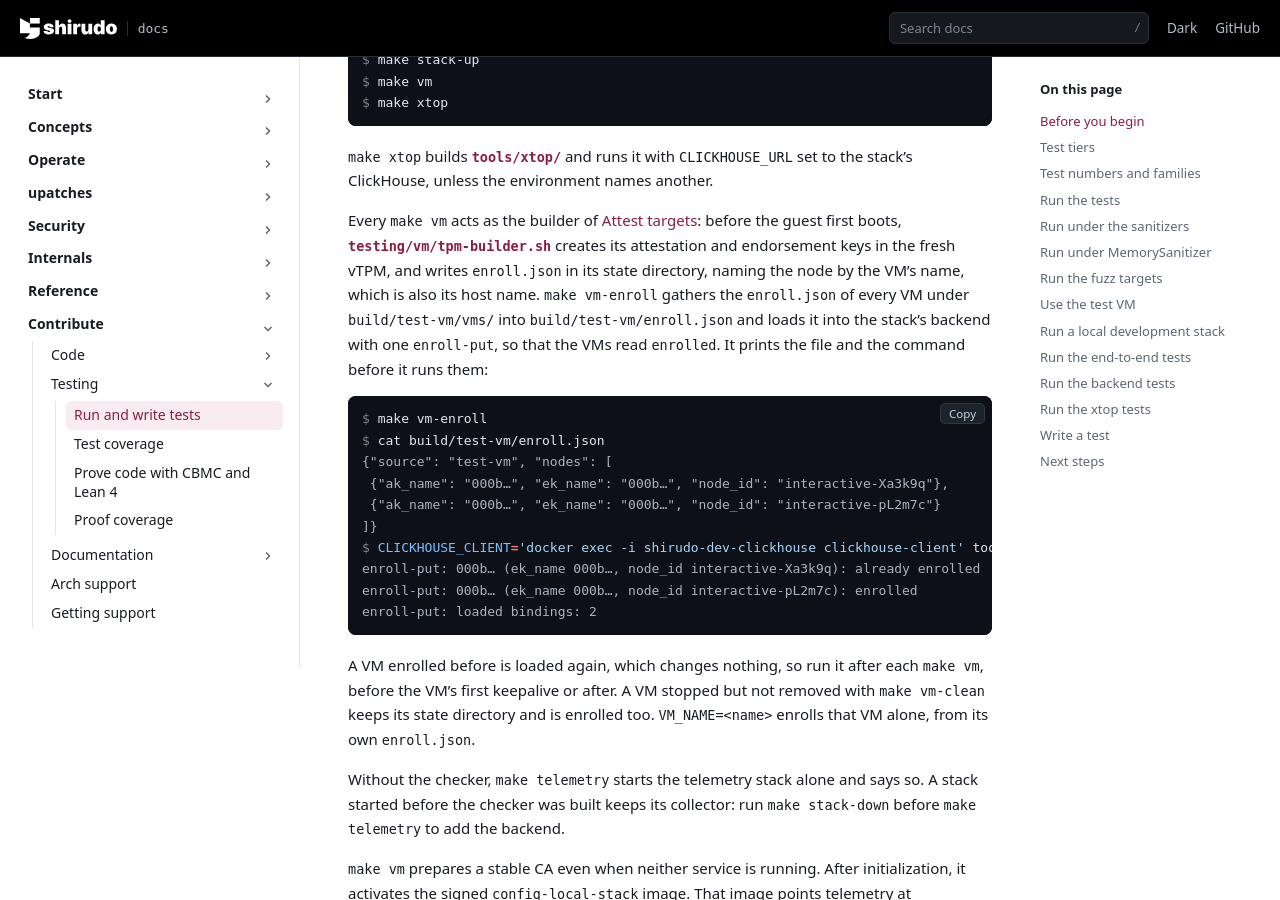
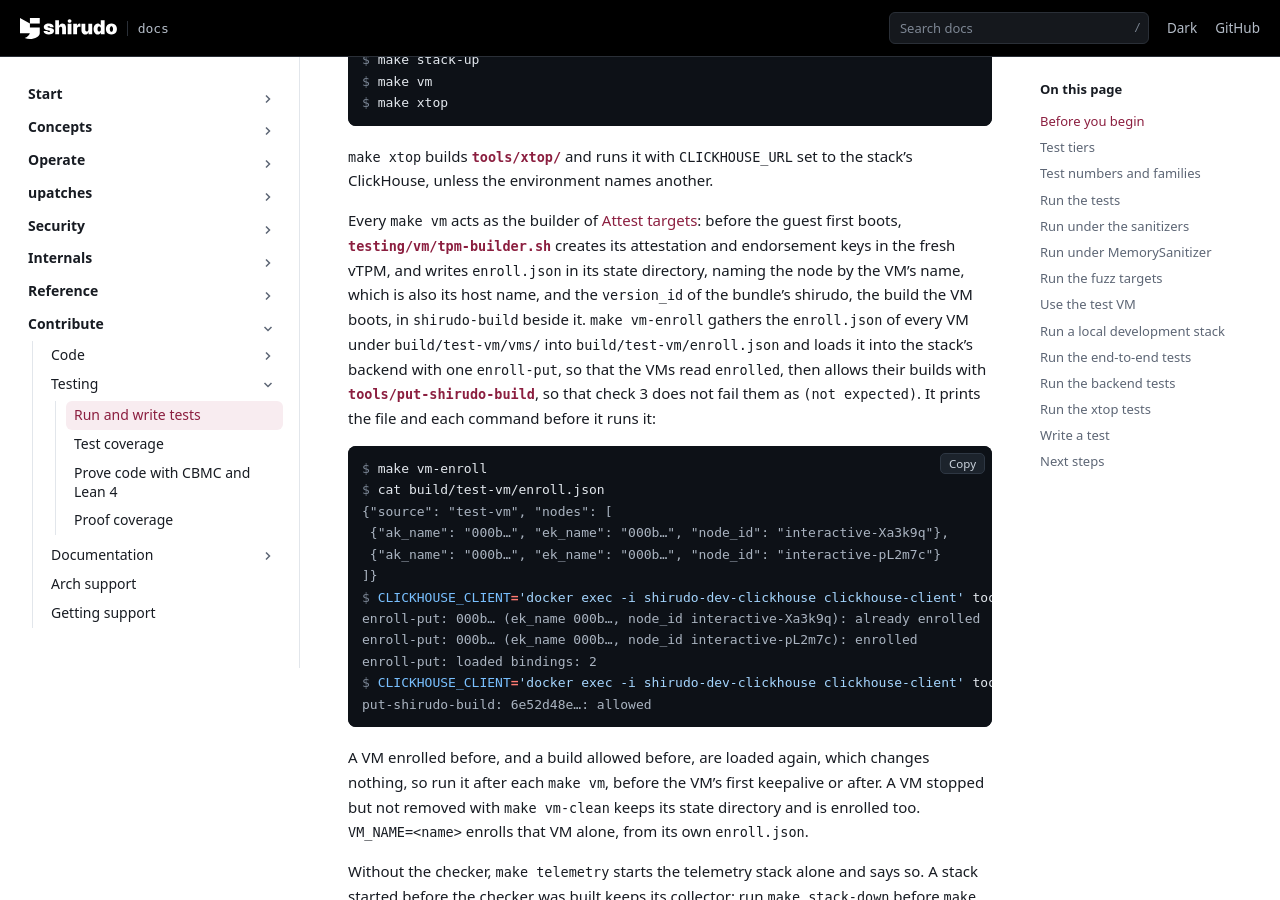
Before and after one commit to AliBashaSY/shirudo, a Sphinx documentation site: the page built from Documentation/contribute/testing/testing.rst, in a window 1280 px wide and 900 px high, scrolled down 12498 px. Built offline with Sphinx 7.4.7, drawn with Linux system fonts in a browser that asks for light colours; pages that are not in the unit, such as notebooks, are missing from menus.

Commit message:
testing: allow the VMs' build as make vm-enroll enrolls them
make vm-enroll enrolls the keys of the VMs, but each test build of
shirudo has a version_id of its own, which shirudo.expected_builds does
not hold, so check 3 fails every new VM as "(not expected)" until the
build is allowed by hand.

make vm now records the version_id of the bundle's shirudo, the build
the VM boots, in shirudo-build beside enroll.json, as the builder
records the keys it made: the host vouches for what it installed, not
for what a node says it runs, so a VM on another build still fails.
make vm-enroll then allows those builds with tools/put-shirudo-build,
after enroll-put, and prints that command too, so that a demo shows
both operator steps.

Signed-off-by: John Fastabend <john.fastabend@gmail.com>

```diff
--- a/Documentation/contribute/testing/testing.rst
+++ b/Documentation/contribute/testing/testing.rst
@@ -712,11 +712,15 @@ Every ``make vm`` acts as the builder of :doc:`/operate/run/attest`:
 before the guest first boots, :src:`testing/vm/tpm-builder.sh` creates
 its attestation and endorsement keys in the fresh vTPM, and writes
 ``enroll.json`` in its state directory, naming the node by the VM's name,
-which is also its host name. ``make vm-enroll`` gathers the
-``enroll.json`` of every VM under ``build/test-vm/vms/`` into
-``build/test-vm/enroll.json`` and loads it into the stack's backend with
-one ``enroll-put``, so that the VMs read ``enrolled``. It prints the file
-and the command before it runs them:
+which is also its host name, and the ``version_id`` of the bundle's
+shirudo, the build the VM boots, in ``shirudo-build`` beside it.
+``make vm-enroll`` gathers the ``enroll.json`` of every VM under
+``build/test-vm/vms/`` into ``build/test-vm/enroll.json`` and loads it
+into the stack's backend with one ``enroll-put``, so that the VMs read
+``enrolled``, then allows their builds with
+:src:`tools/put-shirudo-build`, so that check 3 does not fail them as
+``(not expected)``. It prints the file and each command before it runs
+it:
 
 .. code-block:: console
 
@@ -730,8 +734,11 @@ and the command before it runs them:
    enroll-put: 000b… (ek_name 000b…, node_id interactive-Xa3k9q): already enrolled
    enroll-put: 000b… (ek_name 000b…, node_id interactive-pL2m7c): enrolled
    enroll-put: loaded bindings: 2
+   $ CLICKHOUSE_CLIENT='docker exec -i shirudo-dev-clickhouse clickhouse-client' tools/put-shirudo-build --note 'test-vm build' 6e52d48e…
+   put-shirudo-build: 6e52d48e…: allowed
 
-A VM enrolled before is loaded again, which changes nothing, so run it
+A VM enrolled before, and a build allowed before, are loaded again,
+which changes nothing, so run it
 after each ``make vm``, before the VM's first keepalive or after. A VM
 stopped but not removed with ``make vm-clean`` keeps its state directory
 and is enrolled too. ``VM_NAME=<name>`` enrolls that VM alone, from its
```
Also changed, not shown: 2 other files.
